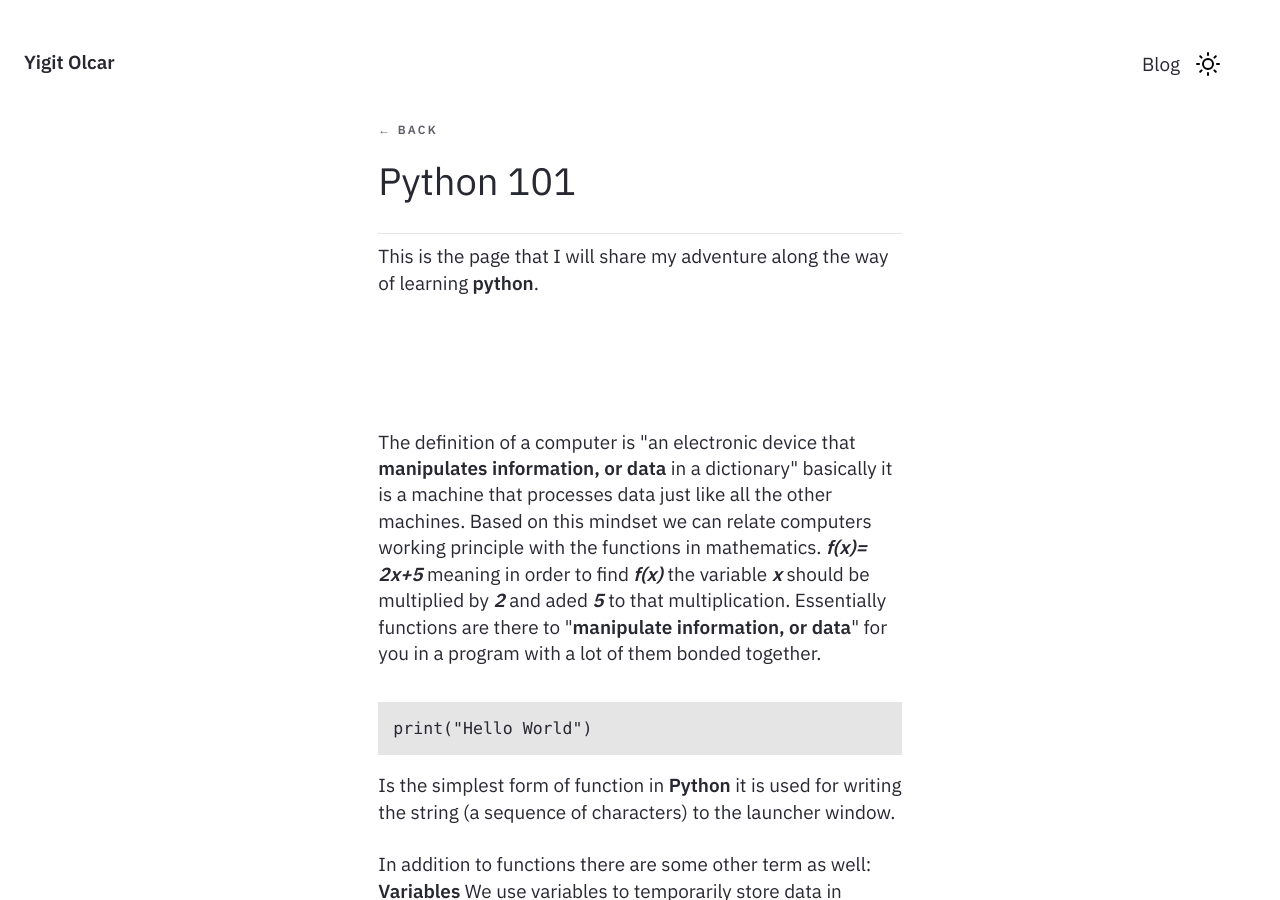
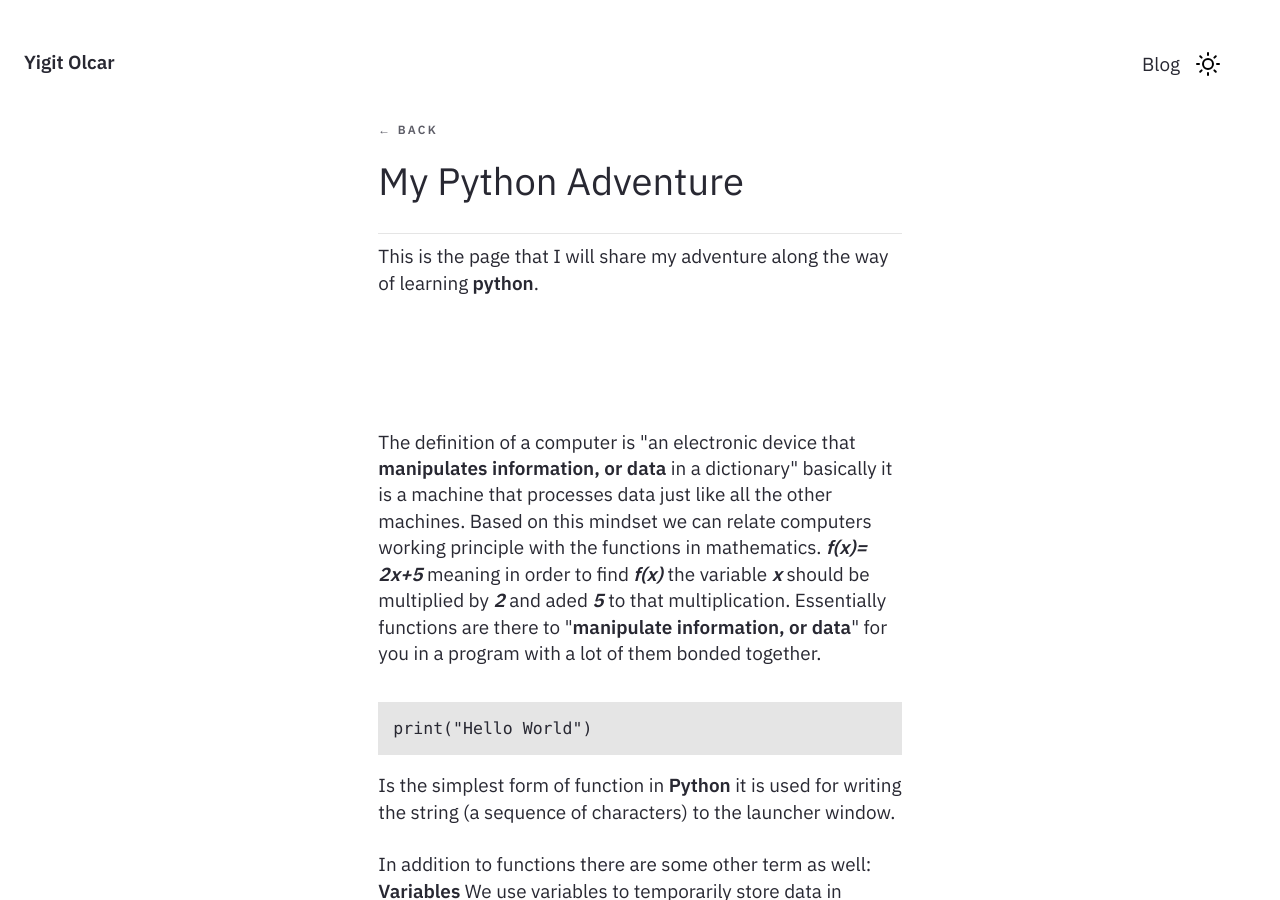
Before and after one commit to RedStoutheart/redstoutheart.github.io, a Jekyll site: the page built from _notes/Public/My Python Adventure.md, in a window 1280 px wide and 900 px high. Built offline with Jekyll 4.4.1, drawn with Linux system fonts in a browser that asks for light colours.

Commit message:
Name Change

```diff
--- a/_notes/Public/Python 101.md
+++ b/_notes/Public/My Python Adventure.md
@@ -1,5 +1,5 @@
 ---
-title: Python 101
+title: My Python Adventure
 feed: show
 date: 17-10-2023
 ---
```
Also changed, not shown: .obsidian/workspace.json.
